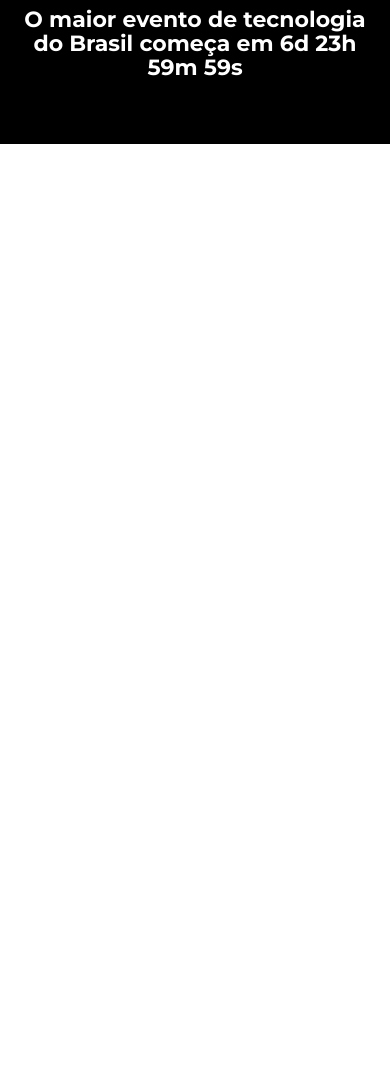
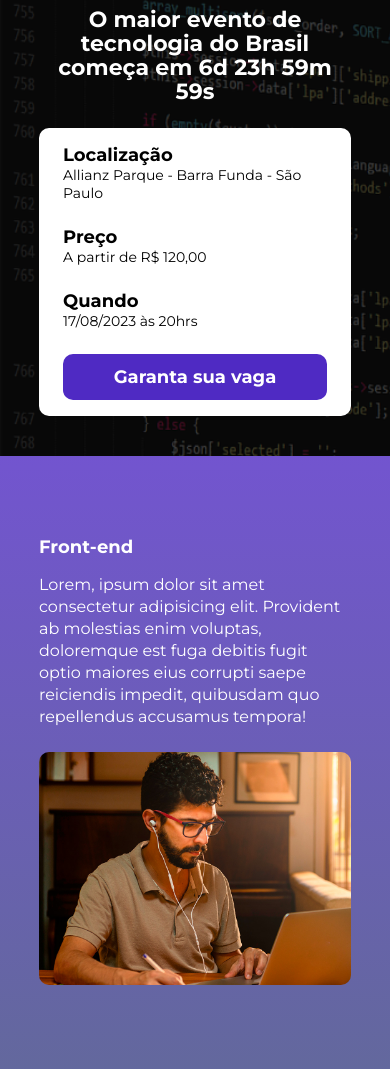
Before and after one commit to kakabosco/bosco_talks, a website built with Parcel: page src/index.html in a window 390 px wide. Shown: the part 116-1185 px from the top of the page. Before the commit the page ends 844 px from the top, so only its background shows below. Built offline with nearby package versions, Linux system fonts and the light colour scheme.

Commit message:
creating event section

```diff
--- a/package.json
+++ b/package.json
@@ -1,5 +1,5 @@
 {
-  "name": "bosco_talks",
+  "name": "ebac_talks",
   "version": "1.0.0",
   "description": "",
   "main": "index.js",
@@ -12,6 +12,7 @@
   "license": "ISC",
   "devDependencies": {
     "@parcel/transformer-sass": "^2.9.3",
+    "events": "^3.3.0",
     "parcel": "^2.9.3",
     "sharp": "^0.31.3"
   }
--- a/src/index.html
+++ b/src/index.html
@@ -24,8 +24,46 @@
                     O maior evento de tecnologia do Brasil começa em 6d 23h 59m
                     59s
                 </p>
+                <div class="infos-bar">
+                    <ul class="infos-bar__infos">
+                        <li class="infos-bar__infos__item">
+                            <b>Localização</b>
+                            Allianz Parque - Barra Funda - São Paulo
+                        </li>
+                        <li class="infos-bar__infos__item">
+                            <b>Preço</b>
+                            A partir de R$ 120,00
+                        </li>
+                        <li class="infos-bar__infos__item">
+                            <b>Quando</b>
+                            17/08/2023 às 20hrs
+                        </li>
+                    </ul>
+                    <a href="#" class="button button--primary">
+                        Garanta sua vaga
+                    </a>
+                </div>
             </div>
         </header>
+
+        <section class="event">
+            <div class="container">
+                <div class="event__details">
+                    <h2 class="event__details__title">Front-end</h2>
+                    <p class="event__details__description">
+                        Lorem, ipsum dolor sit amet consectetur adipisicing
+                        elit. Provident ab molestias enim voluptas, doloremque
+                        est fuga debitis fugit optio maiores eius corrupti saepe
+                        reiciendis impedit, quibusdam quo repellendus accusamus
+                        tempora!
+                    </p>
+                </div>
+                <img
+                    class="event__img"
+                    src="./images/frontend.png"
+                    alt="Front-end" />
+            </div>
+        </section>
 
         <script src="scripts/main.js"></script>
     </body>
--- /dev/null
+++ b/src/styles/_event.scss
@@ -0,0 +1,42 @@
+.event {
+    padding: 80px 0;
+    background-image: linear-gradient(rgba(79, 42, 195, 0.8), #63689d);
+
+    .container {
+        display: flex;
+    }
+
+    &__img {
+        max-width: 360px;
+        border-radius: 10px;
+    }
+
+    &__details {
+        margin-right: 40px;
+
+        &__title {
+            font-size: 18px;
+            font-weight: bold;
+            margin-bottom: 16px;
+        }
+
+        &__description {
+            line-height: 22px;
+        }
+    }
+
+    @media (max-width: 640px) {
+        .container {
+            display: block;
+        }
+
+        &__img {
+            width: 100%;
+        }
+
+        &__details {
+            margin-right: 0;
+            margin-bottom: 24px;
+        }
+    }
+}
--- a/src/styles/_hero.scss
+++ b/src/styles/_hero.scss
@@ -18,6 +18,7 @@
         width: 100%;
         height: 100%;
         background-color: #000;
+        opacity: 0.7;
     }
 
     &__text {
--- /dev/null
+++ b/src/styles/components/_buttons.scss
@@ -0,0 +1,24 @@
+.button {
+    padding: 12px;
+    font-size: 18px;
+    font-weight: bold;
+    text-decoration: none;
+    text-align: center;
+    white-space: nowrap;
+    border-radius: 10px;
+
+    &--primary {
+        color: #fff;
+        background-color: #4f2ac3;
+    }
+
+    @media (max-width: 1024px) {
+        display: flex;
+        align-items: center;
+    }
+
+    @media (max-width: 640px) {
+        display: block;
+        width: 100%;
+    }
+}
--- /dev/null
+++ b/src/styles/components/_infos_bar.scss
@@ -0,0 +1,56 @@
+.infos-bar {
+    padding: 16px 24px;
+    display: flex;
+    justify-content: space-between;
+    background-color: #fff;
+    border-radius: 10px;
+
+    &__infos {
+        display: flex;
+
+        &__item {
+            font-size: 14px;
+            color: #000;
+
+            &:nth-child(2) {
+                margin: 0 40px;
+            }
+
+            b {
+                color: #000;
+                font-size: 18px;
+                display: block;
+            }
+        }
+    }
+
+        @media  (max-width: 1024px) {
+            &__infos {
+                margin: 0 16px;
+                justify-content: space-between;
+
+                &__item {
+                    &:nth-child(2) {
+                        margin: 0 24px;
+                    }
+                }
+            }
+        }
+
+    @media  (max-width: 640px) {
+        display: block;
+
+        &__infos {
+            display: block;
+            margin: 0;
+
+            &__item {
+                margin-bottom: 24px;
+
+                &:nth-child(2) {
+                    margin: 0 0 24px;
+                }
+            }
+        }
+    }
+}
--- a/src/styles/main.scss
+++ b/src/styles/main.scss
@@ -1,4 +1,7 @@
 @use "hero";
+@use "components/infos_bar";
+@use "components/buttons";
+@use "event";
 
 * {
     margin: 0;
@@ -6,6 +9,7 @@
     box-sizing: border-box;
     font-family: "Montserrat", sans-serif;
     color: #fff;
+    list-style: none;
 }
 
 .container {
@@ -13,11 +17,11 @@
     width: 100%;
     margin: 0 auto;
 
+    @media (max-width: 1024px) {
+        max-width: 90%;
+    }
+
     @media (max-width: 640px) {
         max-width: 80%;
     }
-
-    @media (max-width: 1024px) {
-        max-width: 90%;
-    }
 }
```
Also changed, not shown: 1 other file.
